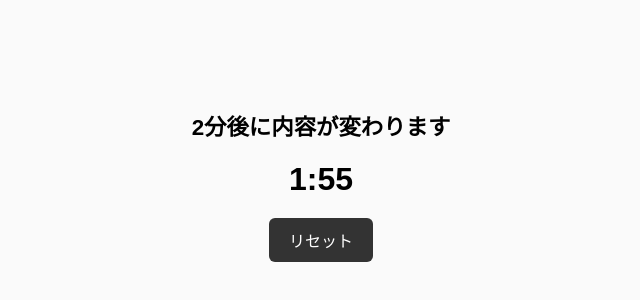
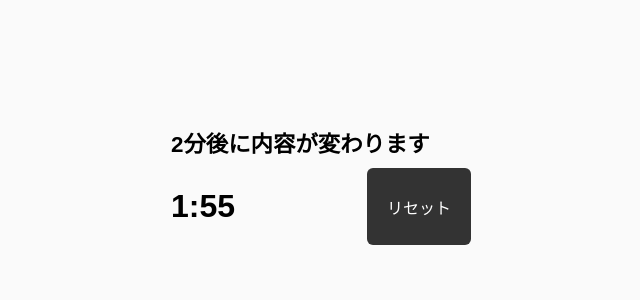
Before and after one commit to minatuki-0605/assesment, a plain HTML site: page index.html in a window 1280 px wide. Shown: the part 222-522 px from the top of the page, without its empty margins (319-959 px from the left). Drawn offline with Linux system fonts and the light colour scheme.

Commit message:
Update style.css

```diff
--- a/style.css
+++ b/style.css
@@ -13,6 +13,14 @@ body {
   padding: 20px;
   max-width: 300px;
   width: 100%;
+}
+
+@media only screen and (min-width: 961px) {
+  .container {
+    display: flex;
+    justify-content: space-between;
+    flex-wrap: wrap;
+  }
 }
 
 h1 {
```
